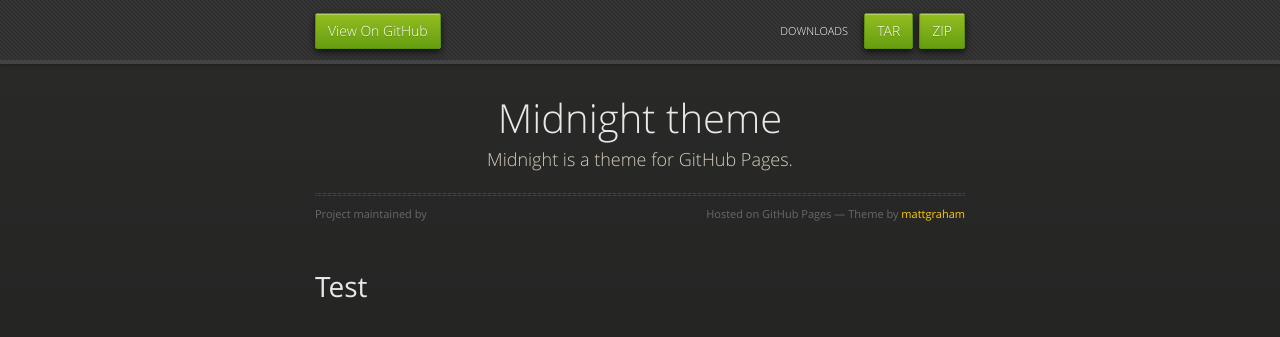
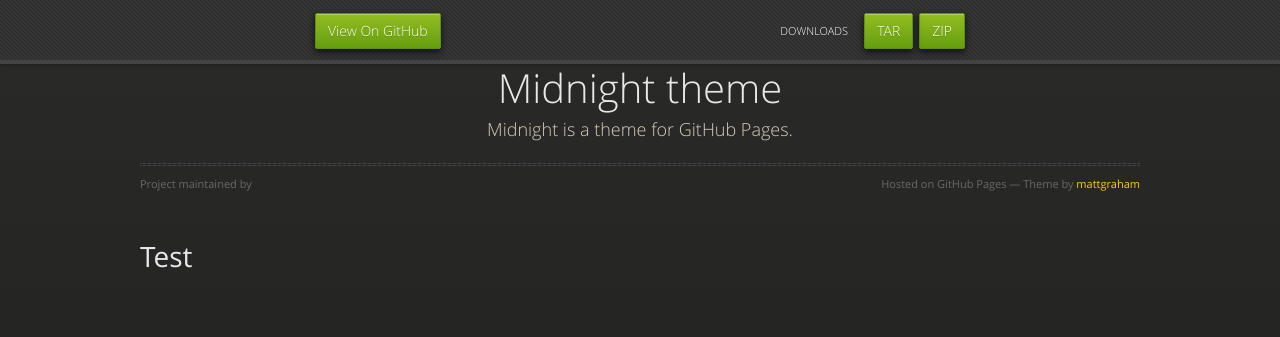
Before and after one commit to lerud/lerud.github.io, a Jekyll site: the page built from OLDindex.markdown, in a window 1280 px wide. Shown: the top 337 px of the page. Built offline with Jekyll 4.4.1, drawn with Linux system fonts in a browser that asks for light colours.

Commit message:
Testing out width increase

```diff
--- a/assets/css/style.scss
+++ b/assets/css/style.scss
@@ -2,3 +2,16 @@
 ---
 
 @import "jekyll-theme-midnight";
+
+.wrapper {
+  max-width:1000px;
+  margin:0 auto;
+  padding: 0 20px;
+}
+
+section {
+  max-width:1000px;
+  padding: 0px 0px 50px 0px;
+  margin: 20px 0;
+  margin-top: 70px;
+}
```
